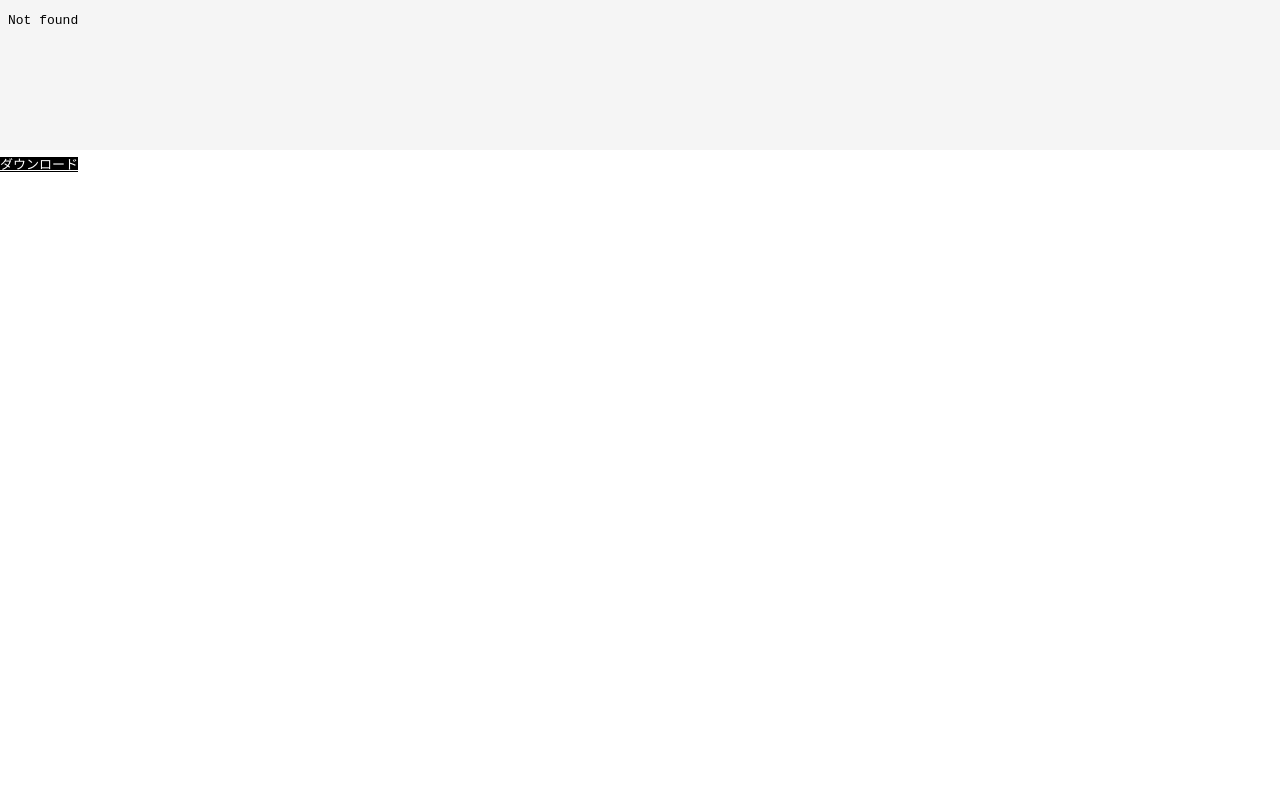
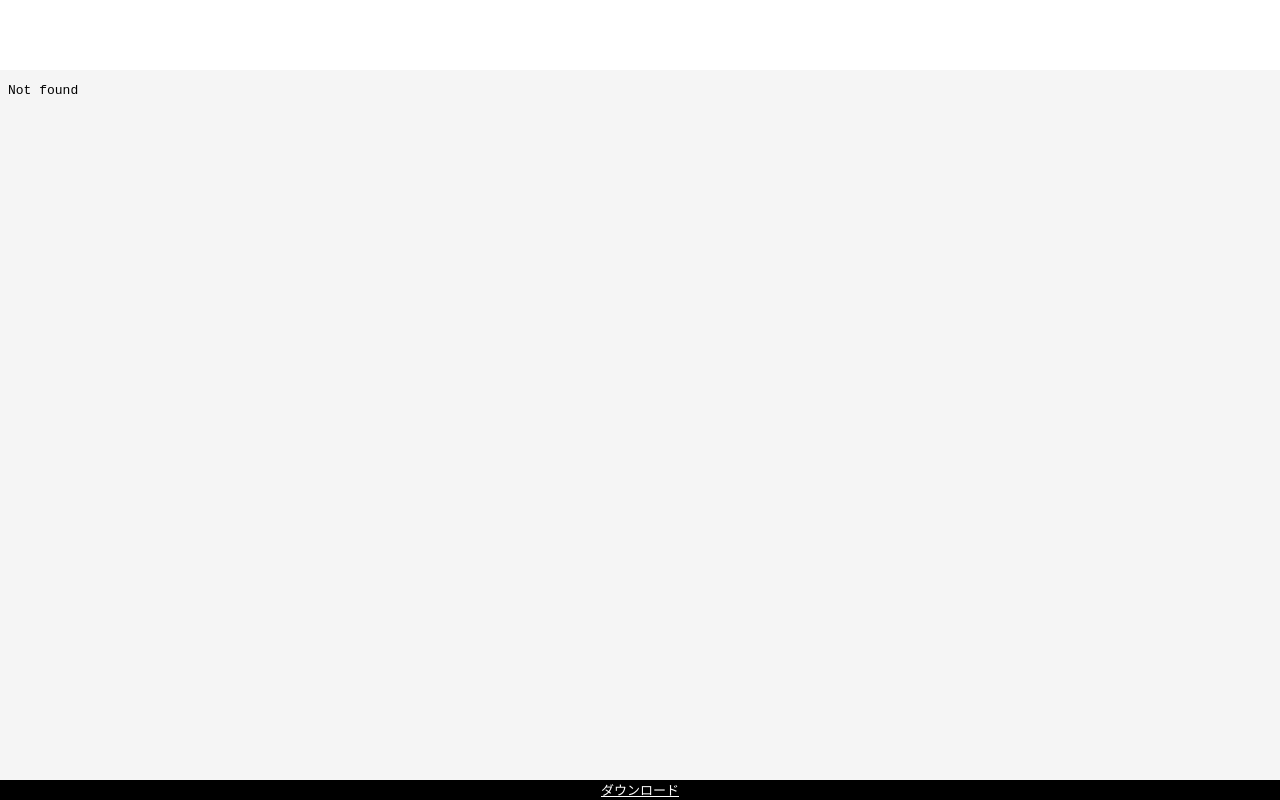
Before and after one commit to sousuke-m/link, a plain HTML site: page viewer.html in a window 1280 px wide. Drawn offline with Linux system fonts and the light colour scheme.

Commit message:
Update css

```diff
--- a/viewer.html
+++ b/viewer.html
@@ -42,8 +42,8 @@
     </script>
 </head>
 <body>
-    <div class="messege" style="max-height: 50px;"></div>
-    <iframe src="" frameborder="0" class="main" style="position: relative;height: calc(100% - 50px -20px);width: 100%;background-color: whitesmoke;width: 100%;bottom: 0;left: 0;"></iframe>
-    <span style="background-color: black;width: 100%;height: 20px;font-size: small;z-index: 100;position: relative;left: 0;bottom: 0;"><a href="" download="" style="color: white;list-style: none;text-align: center;text-align: center;" class="dl_link">ダウンロード</a></span>
+    <div class="messege" style="max-height: 50px;display: grid;"></div>
+    <iframe src="" frameborder="0" class="main" style="position: fixed;bottom: 20px;height: calc(100% - 50px - 20px); width: 100%;background-color: whitesmoke;width: 100%;bottom: 0;left: 0;display: grid;"></iframe>
+    <span style="background-color: black;width: 100%;height: 20px;font-size: small;z-index: 100;position: fixed;bottom: 0px;left: 0px;bottom: 0px;display: grid;"><a href="" download="" style="position: relative;color: white;list-style: none;text-align: center;text-align: center;width: 100%;bottom: 0px;" class="dl_link">ダウンロード</a></span>
 </body>
 </html>
```
